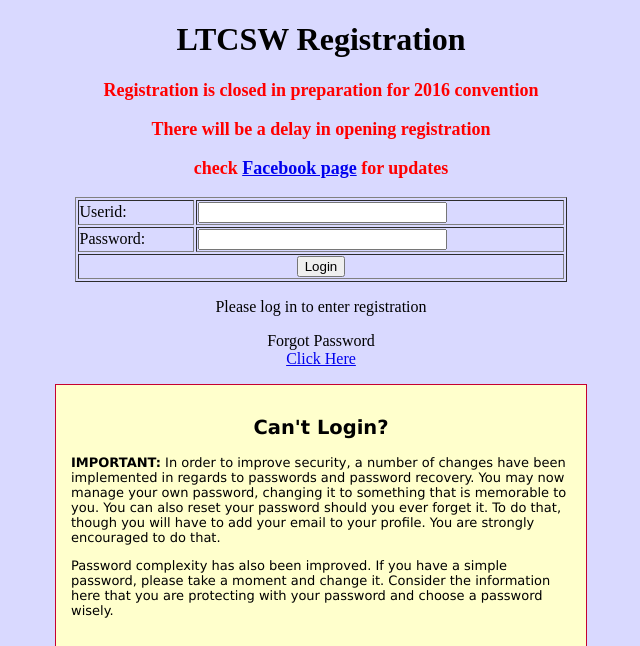
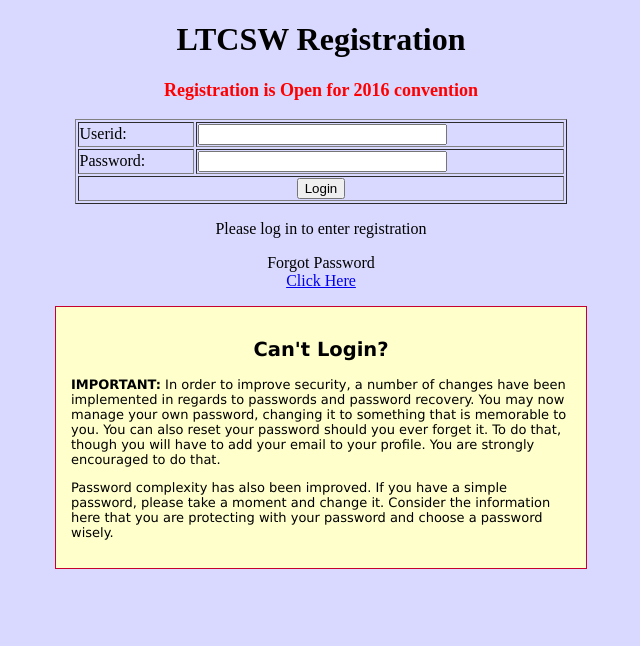
Before and after one commit to poetimp/ltcsw, a PHP site: page /login.php in a window 1280 px wide. Shown: the top 646 px of the page, without its empty margins (319-959 px from the left). Run offline with PHP 8.4, Linux system fonts and the light colour scheme.

Commit message:
Updated banner on login to open registration... I really need to make that a configuration option

```diff
--- a/registration/login.php
+++ b/registration/login.php
@@ -100,10 +100,9 @@ if (isset($_POST['submit']))
       }
       else
       {?>
-<!--  <b><font size="+1" color="Red"><p align="center">Registration is Open for 2016</p></font></b>  -->
-      <b><font size="+1" color="Red"><p align="center">Registration is closed in preparation for 2016 convention</p></font></b>
-      <b><font size="+1" color="Red"><p align="center">There will be a delay in opening registration</p></font></b>
-      <b><font size="+1" color="Red"><p align="center">check <a href="https://www.facebook.com/groups/ltcsw/">Facebook page</a> for updates</p></font></b>
+      <b><font size="+1" color="Red"><p align="center">Registration is Open for 2016 convention</p></font></b>
+<!--  <b><font size="+1" color="Red"><p align="center">There will be a delay in opening registration</p></font></b> -->
+<!--  <b><font size="+1" color="Red"><p align="center">check <a href="https://www.facebook.com/groups/ltcsw/">Facebook page</a> for updates</p></font></b> -->
 <!--  <b><font size="+1" color="Red"><p align="center">2016 Registration Reports and Awards are Ready</p></font></b> -->
 <!--  <b><font size="+1" color="Red"><p align="center">See you in April of 2017!</p></font></b> -->
 
```
